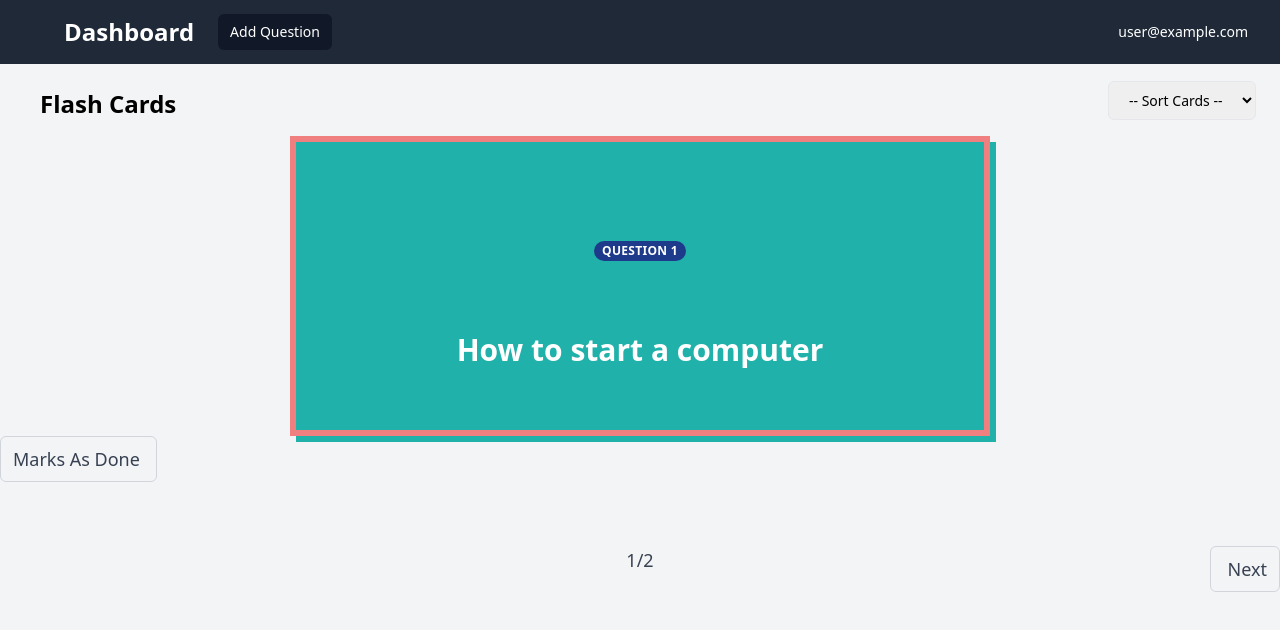
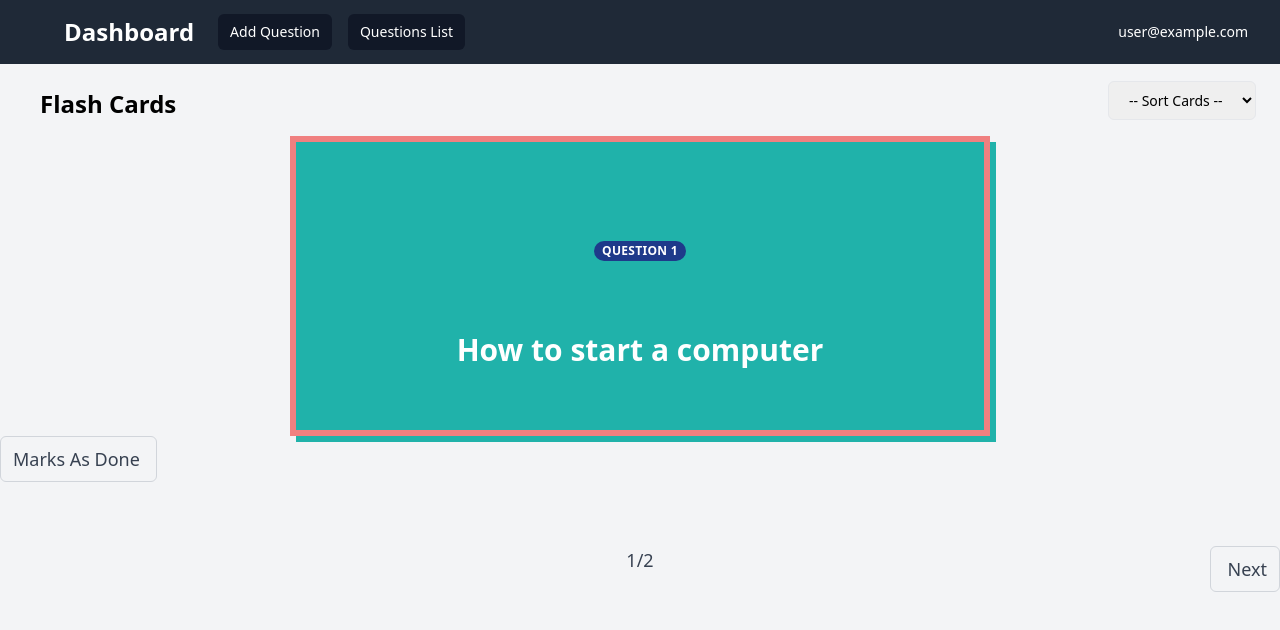
Before and after one commit to PrinceNiyonshuti/flash-cards-fe, a React (Create React App) app: page / in a window 1280 px wide. Shown: the top 630 px of the page. Built offline with nearby package versions, Linux system fonts and the light colour scheme; no server answers; data requests are answered from the project's data file; sample sign-in values are in the browser's storage.

Commit message:
ft(questions): create questions page and added it to the navigation bar

```diff
--- a/src/components/NavBar.tsx
+++ b/src/components/NavBar.tsx
@@ -61,6 +61,11 @@ function NavBar() {
 									className="bg-gray-900 text-white px-3 py-2 rounded-md text-sm font-medium">
 									Add Question
 								</Link>
+								<Link
+									to="/QuestionList"
+									className="bg-gray-900 text-white px-3 py-2 rounded-md text-sm font-medium">
+									Questions List
+								</Link>
 							</div>
 						</div>
 					</div>
--- a/src/layout/Layout.tsx
+++ b/src/layout/Layout.tsx
@@ -8,6 +8,7 @@ import Login from "../pages/Login";
 import Register from "../pages/Register"
 import { AuthContext } from "../context/AuthContext";
 import PrivateRoutes from "../PrivateRoutes";
+import QuestionList from "../pages/QuestionList";
 
 function Layout() {
 	// Context data Authentication Data
@@ -28,6 +29,10 @@ function Layout() {
 					path="/AddQuestion"
 					element={<PrivateRoutes component={AddQuestion} />}
 				/>
+				<Route
+					path="/QuestionList"
+					element={<PrivateRoutes component={QuestionList} />}
+				/>
 			</Routes>
 		</div>
 	);
--- /dev/null
+++ b/src/pages/QuestionList.tsx
@@ -0,0 +1,12 @@
+import React from 'react'
+import NavBar from '../components/NavBar'
+
+function QuestionList() {
+  return (
+      <div className="h-screen bg-gray-100">
+          <NavBar/>
+	</div>
+  )
+}
+
+export default QuestionList
```
